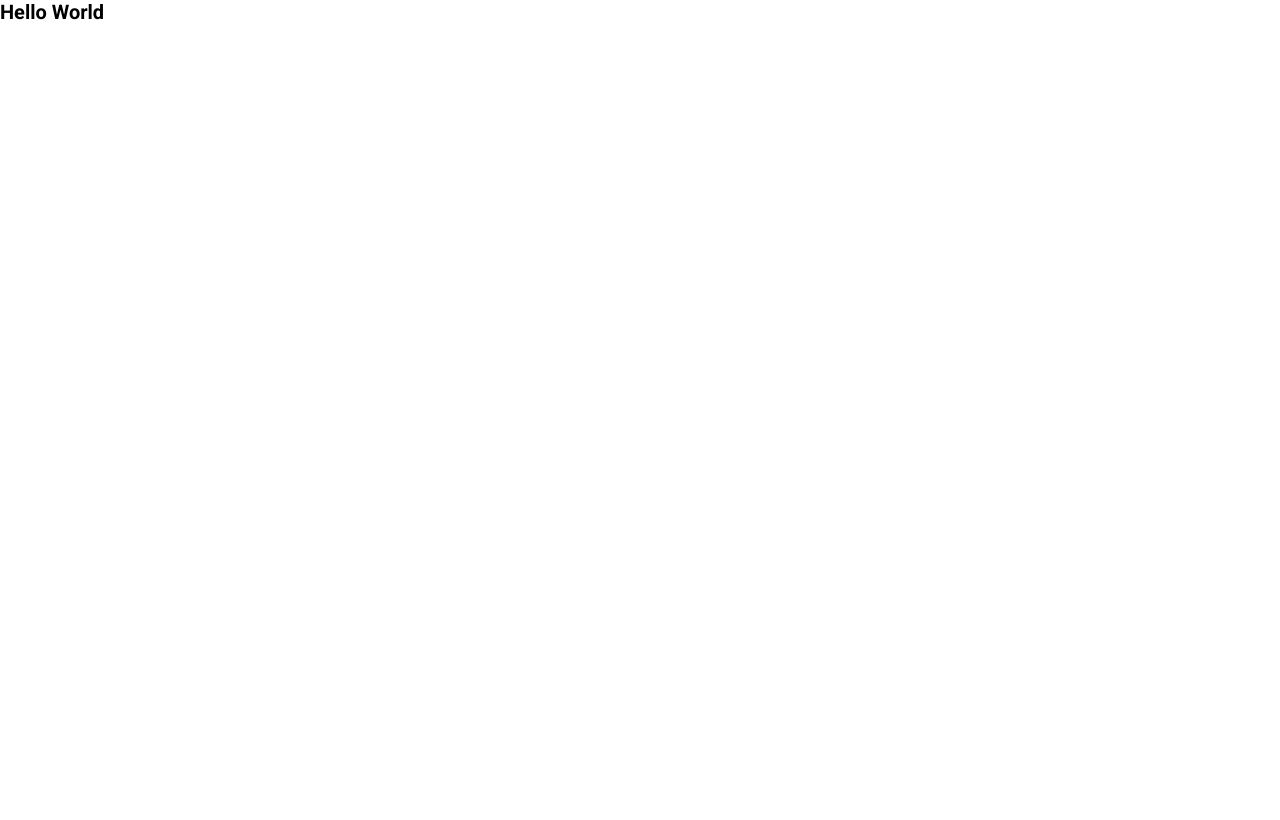
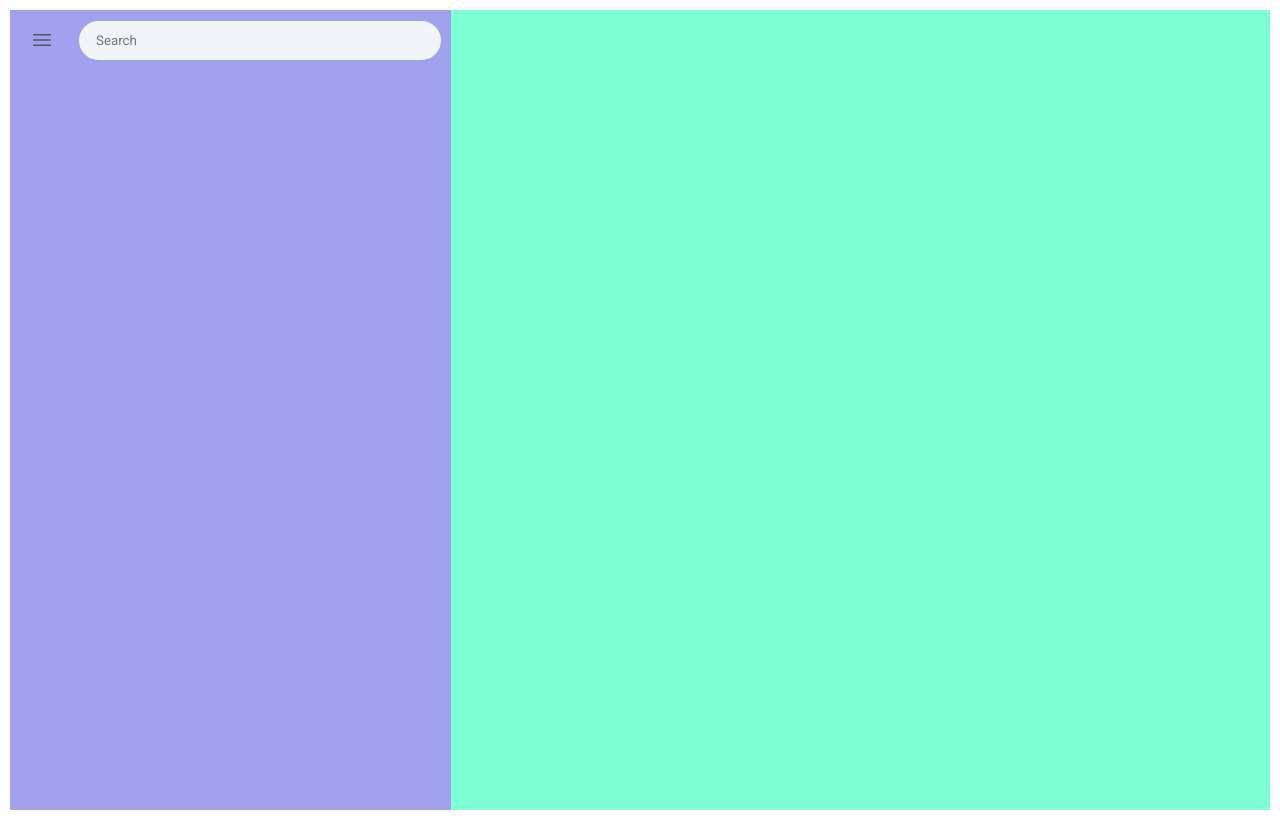
Before and after one commit to AmirhosseinHashemi/telegram-desktop-clone, a React (Vite) app: page / in a window 1280 px wide. Built offline with nearby package versions, Linux system fonts and the light colour scheme.

Commit message:
🔨 create header of side

```diff
--- a/src/App.jsx
+++ b/src/App.jsx
@@ -1,5 +1,18 @@
+import styled from "styled-components";
+import Side from "./features/sideList/Side";
+
+const Main = styled.main`
+  display: flex;
+  background-color: aquamarine;
+  min-height: 100vh;
+`;
+
 function App() {
-  return <h1>Hello World</h1>;
+  return (
+    <Main>
+      <Side />
+    </Main>
+  );
 }
 
 export default App;
--- /dev/null
+++ b/src/components/Icon.jsx
@@ -0,0 +1,20 @@
+import styled, {css} from "styled-components";
+
+const Icon = styled.svg`
+  width: 2.4rem;
+  height: 2.4rem;
+
+  ${(props) =>
+    props.type === "primary" &&
+    css`
+      stroke: var(--color-gray-800);
+    `}
+
+  ${(props) =>
+    props.type === "secondary" &&
+    css`
+      stroke: var(--color-gray-600);
+    `}
+`;
+
+export default Icon;
--- /dev/null
+++ b/src/components/icons/BarsIcon.jsx
@@ -0,0 +1,23 @@
+import Icon from "../Icon";
+
+function BarsIcon() {
+  return (
+    <Icon
+      type="secondary"
+      xmlns="http://www.w3.org/2000/svg"
+      fill="none"
+      viewBox="0 0 24 24"
+      strokeWidth={1.5}
+      stroke="currentColor"
+      className="w-6 h-6"
+    >
+      <path
+        strokeLinecap="round"
+        strokeLinejoin="round"
+        d="M3.75 6.75h16.5M3.75 12h16.5m-16.5 5.25h16.5"
+      />
+    </Icon>
+  );
+}
+
+export default BarsIcon;
--- /dev/null
+++ b/src/features/sideList/Side.jsx
@@ -0,0 +1,64 @@
+import styled from "styled-components";
+import BarsIcon from "../../components/icons/BarsIcon";
+
+const StyledSide = styled.aside`
+  flex-basis: 35%;
+  background-color: #a1a1ee;
+`;
+
+const Header = styled.header`
+  display: flex;
+  align-items: center;
+  justify-content: space-between;
+  gap: 1.5rem;
+
+  padding: 0.8rem 1rem;
+`;
+
+const Button = styled.button`
+  display: flex;
+  align-items: center;
+  justify-content: center;
+
+  background-color: transparent;
+  border: none;
+  outline: none;
+
+  padding: 1rem;
+  border-radius: 50%;
+
+  &:active {
+    transition: all 0.3s;
+    background-color: var(--color-gray-100);
+  }
+`;
+const Input = styled.input`
+  width: 100%;
+  padding: 1rem 1.5rem;
+
+  border: 0.2rem solid var(--color-gray-100);
+  outline: none;
+  border-radius: 2rem;
+
+  background-color: var(--color-gray-100);
+  transition: background-color 0.3s;
+
+  &:focus {
+    background-color: transparent;
+  }
+`;
+
+function Side() {
+  return (
+    <StyledSide>
+      <Header>
+        <Button>
+          <BarsIcon />
+        </Button>
+        <Input placeholder="Search" />
+      </Header>
+    </StyledSide>
+  );
+}
+
+export default Side;
--- a/src/style/GlobalStyles.js
+++ b/src/style/GlobalStyles.js
@@ -1,6 +1,14 @@
 import {createGlobalStyle} from "styled-components";
 
 const GlobalStyles = createGlobalStyle`
+
+    :root {
+        --color-gray-100: #f1f5f9;
+        --color-gray-200: #e5e7eb;
+        --color-gray-600: #4b5563;
+        --color-gray-800: #1f2937;
+    }
+
     *,
     *::after,
     *::before {
@@ -15,6 +23,16 @@ const GlobalStyles = createGlobalStyle`
 
     body {
         font-family: "Roboto", sans-serif;
+        padding: 1rem;
+    }
+
+    input,
+    button {
+        font-family: inherit;
+    }
+
+    button {
+        cursor: pointer;
     }
 `;
 
```
